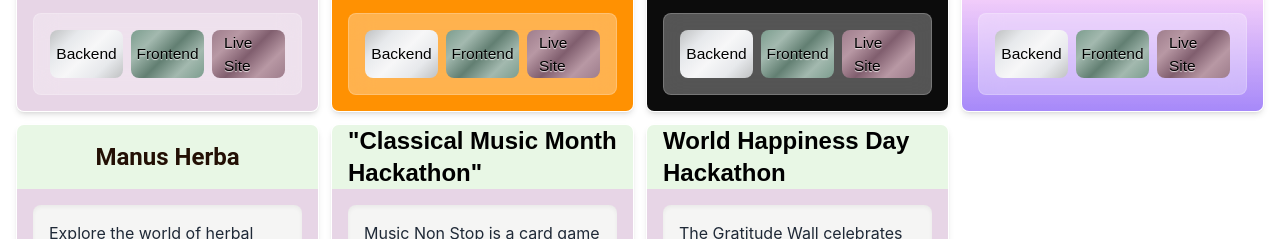
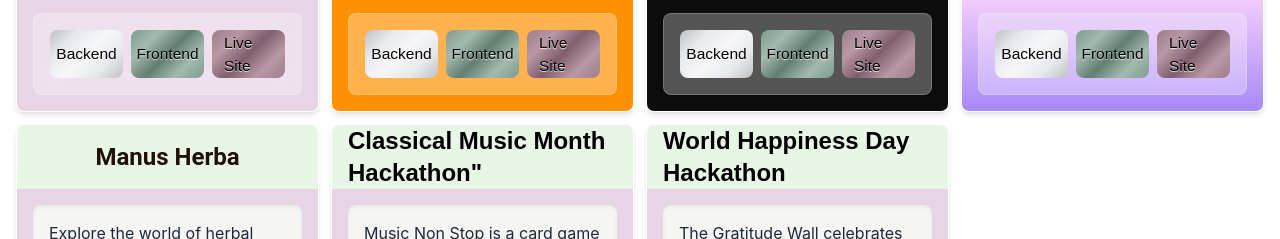
Before and after one commit to JaqiKal/code-cargo, a React (Create React App) app: page / in a window 1280 px wide. Shown: the part 1560-1799 px from the top of the page. Built offline with nearby package versions, Linux system fonts and the light colour scheme.

Commit message:
style: Remove citationmark from  title

```diff
--- a/src/components/Portfolio.js
+++ b/src/components/Portfolio.js
@@ -174,7 +174,7 @@ const Portfolio = () => {
                       fontFamily: "'Mochiy Pop P One', sans-serif",
                     }}
                   >
-                    "Classical Music Month Hackathon"
+                    Classical Music Month Hackathon"
                   </h3>
                 ) : project.title === "Gratidudes" ? (
                   <h3
```
